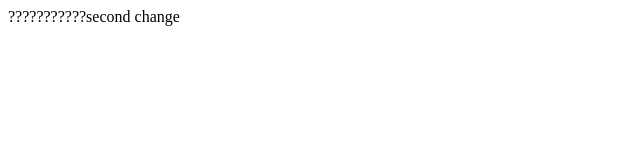
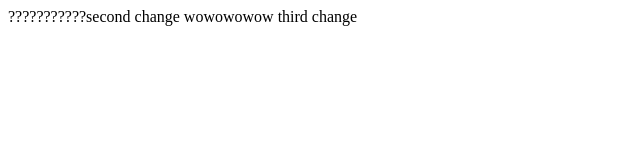
Before and after one commit to yuri0958/Fall2016Project, a plain HTML site: page HiltonHotelProject/WebContent/index.html in a window 1280 px wide. Shown: the whole page, without its empty margins (0-640 px from the left). Drawn offline with Linux system fonts and the light colour scheme.

Commit message:
third change

```diff
--- a/HiltonHotelProject/WebContent/index.html
+++ b/HiltonHotelProject/WebContent/index.html
@@ -6,5 +6,7 @@
 </head>
 <body>
 ???????????second change
+
+wowowowow third change
 </body>
 </html>
```
